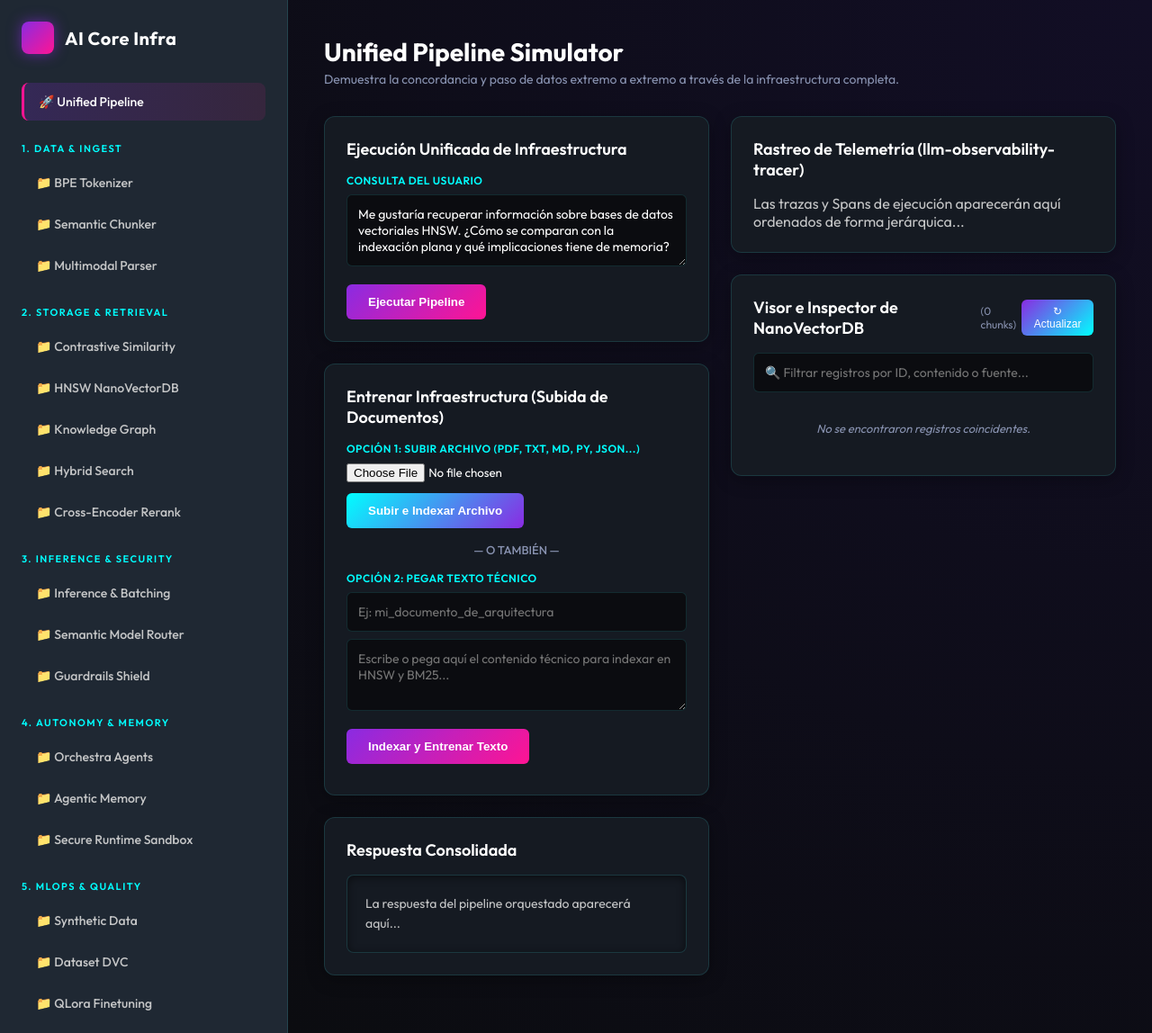
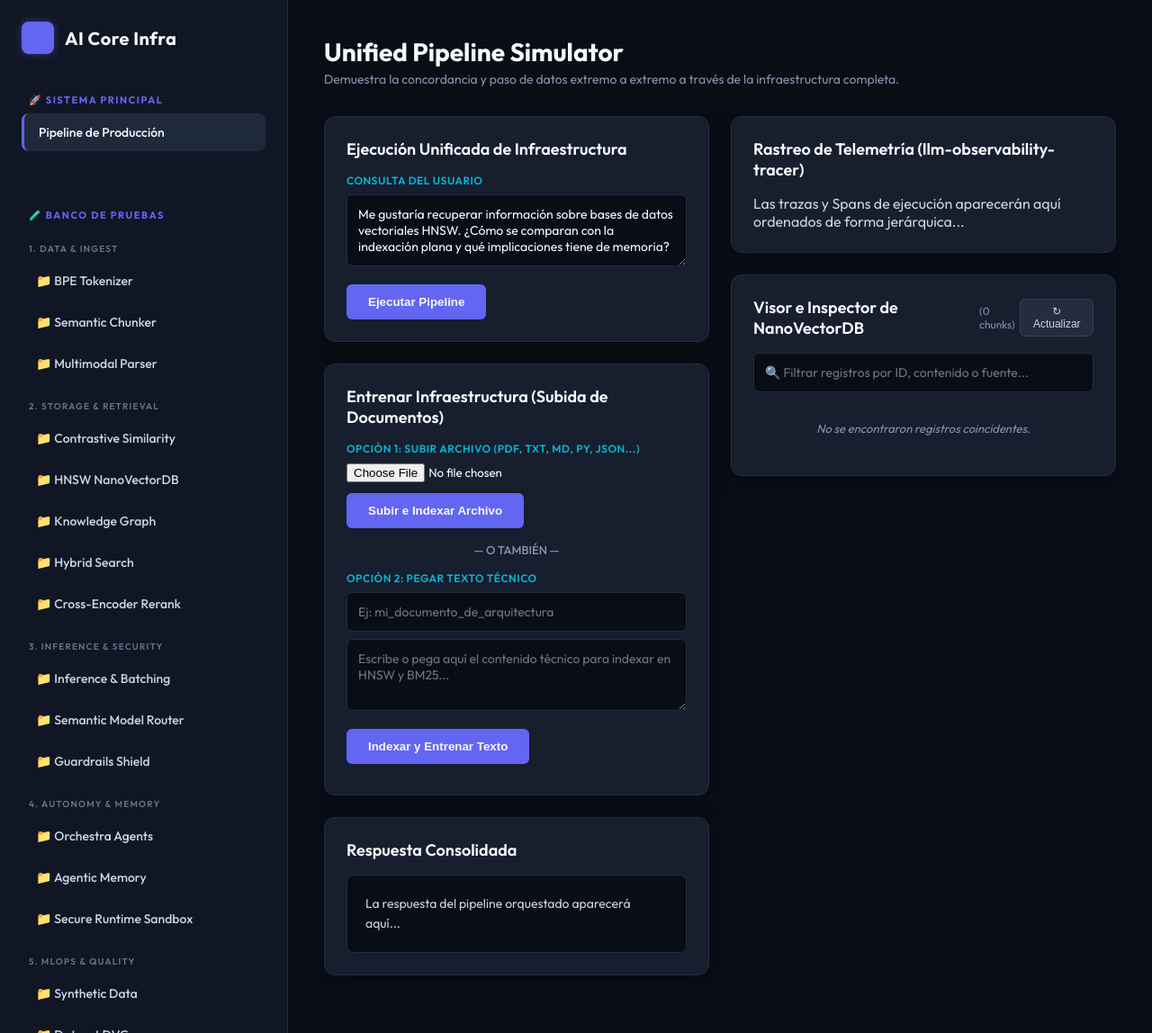
Before and after one commit to juanmmm21/ai-core-infra-hub, a FastAPI app: page / in a window 1280 px wide. Shown: the whole page at 90% size. Run offline with FastAPI, Linux system fonts and the light colour scheme; data that the repository does not hold is empty; parts of the project's set-up code (start-up, migrations or seed data) failed here and were passed over; some libraries are stand-ins or nearby versions.

Commit message:
style(hub): redisenar interfaz con tema oscuro sin degradados y estructurar separacion del pipeline vs banco de pruebas

```diff
--- a/templates/index.html
+++ b/templates/index.html
@@ -12,15 +12,15 @@
     <script src="https://d3js.org/d3.v7.min.js"></script>
     <style>
         :root {
-            --bg-color: #0b0c10;
-            --sidebar-color: #1f2833;
-            --accent-purple: #8a2be2;
-            --accent-pink: #ff1493;
-            --accent-cyan: #00ffff;
-            --text-primary: #c5c6c7;
-            --text-light: #ffffff;
-            --border-color: #45f3ff22;
-            --card-bg: #151a22;
+            --bg-color: #090d16;
+            --sidebar-color: #111625;
+            --accent-purple: #6366f1;
+            --accent-pink: #ec4899;
+            --accent-cyan: #06b6d4;
+            --text-primary: #cbd5e1;
+            --text-light: #f8fafc;
+            --border-color: #232d3f;
+            --card-bg: #171e2e;
         }
 
         * {
@@ -53,15 +53,15 @@
             display: flex;
             align-items: center;
             gap: 12px;
-            margin-bottom: 32px;
+            margin-bottom: 24px;
         }
 
         .logo-icon {
             width: 36px;
             height: 36px;
-            background: linear-gradient(135deg, var(--accent-purple), var(--accent-pink));
+            background-color: var(--accent-purple);
             border-radius: 8px;
-            box-shadow: 0 0 15px rgba(138, 43, 226, 0.6);
+            box-shadow: 0 0 10px rgba(99, 102, 241, 0.4);
         }
 
         .logo-title {
@@ -71,13 +71,29 @@
             letter-spacing: 0.5px;
         }
 
+        .sidebar-section-title {
+            font-size: 11px;
+            font-weight: 700;
+            color: var(--accent-purple);
+            text-transform: uppercase;
+            letter-spacing: 1.5px;
+            margin: 20px 0 8px 0;
+            padding-left: 8px;
+        }
+
+        .sidebar-divider {
+            height: 1px;
+            background-color: var(--border-color);
+            margin: 20px 0;
+        }
+
         .category-title {
-            font-size: 11px;
+            font-size: 10px;
             font-weight: 600;
             text-transform: uppercase;
-            letter-spacing: 1.5px;
-            color: var(--accent-cyan);
-            margin: 20px 0 10px 0;
+            letter-spacing: 1.2px;
+            color: #64748b;
+            margin: 16px 0 8px 8px;
         }
 
         .nav-item {
@@ -100,8 +116,8 @@
         }
 
         .nav-item.active {
-            background: linear-gradient(90deg, rgba(138, 43, 226, 0.2), rgba(255, 20, 147, 0.1));
-            border-left: 3px solid var(--accent-pink);
+            background-color: #1e293b;
+            border-left: 3px solid var(--accent-purple);
             color: var(--text-light);
         }
 
@@ -111,7 +127,7 @@
             display: flex;
             flex-direction: column;
             overflow-y: auto;
-            background: radial-gradient(circle at top right, #120e25, #0b0c10);
+            background-color: var(--bg-color);
             padding: 40px;
         }
 
@@ -187,7 +203,7 @@
 
         input[type="text"], textarea, select {
             width: 100%;
-            background-color: #0b0c10;
+            background-color: var(--bg-color);
             border: 1px solid var(--border-color);
             border-radius: 6px;
             color: var(--text-light);
@@ -208,42 +224,63 @@
         }
 
         .btn {
-            background: linear-gradient(135deg, var(--accent-purple), var(--accent-pink));
+            background-color: var(--accent-purple);
             color: var(--text-light);
             border: none;
             border-radius: 6px;
             padding: 12px 24px;
             font-weight: 600;
             cursor: pointer;
-            transition: opacity 0.2s, transform 0.1s;
+            transition: background-color 0.2s, transform 0.1s;
             display: inline-flex;
             align-items: center;
             gap: 8px;
         }
 
         .btn:hover {
-            opacity: 0.9;
+            background-color: #4f46e5;
         }
 
         .btn:active {
             transform: scale(0.98);
         }
 
+        .btn-secondary {
+            background-color: var(--border-color);
+            color: var(--text-primary);
+            border: 1px solid #374151;
+            padding: 6px 12px;
+            font-size: 12px;
+            font-weight: 500;
+            height: auto;
+            border-radius: 6px;
+            cursor: pointer;
+            transition: background-color 0.2s;
+            display: inline-flex;
+            align-items: center;
+            gap: 6px;
+        }
+
+        .btn-secondary:hover {
+            background-color: #374151;
+            color: var(--text-light);
+        }
+
         .output-box {
-            background-color: #0b0c10;
-            border: 1px solid #1f2833;
+            background-color: var(--bg-color);
+            border: 1px solid var(--border-color);
             border-radius: 6px;
             padding: 16px;
             font-family: 'JetBrains Mono', monospace;
             font-size: 13px;
-            color: #00ff66;
+            color: #10b981;
             overflow-x: auto;
             white-space: pre-wrap;
             max-height: 300px;
         }
 
         .response-premium {
-            background-color: #151a22;
+            background-color: var(--bg-color);
             border: 1px solid var(--border-color);
             border-radius: 8px;
             padding: 20px;
@@ -253,12 +290,11 @@
             overflow-y: auto;
             line-height: 1.6;
             max-height: 480px;
-            box-shadow: inset 0 2px 10px rgba(0,0,0,0.5);
         }
 
         .inspect-item {
-            background-color: #0b0c10;
-            border: 1px solid #1f2833;
+            background-color: var(--bg-color);
+            border: 1px solid var(--border-color);
             border-radius: 8px;
             padding: 12px;
             margin-bottom: 8px;
@@ -268,14 +304,14 @@
 
         .inspect-item:hover {
             border-color: var(--accent-purple);
-            box-shadow: 0 0 10px rgba(138, 43, 226, 0.2);
+            box-shadow: 0 0 10px rgba(99, 102, 241, 0.2);
         }
 
         /* SVG Graph Canvas */
         .graph-container {
             width: 100%;
             height: 250px;
-            background-color: #0b0c10;
+            background-color: var(--bg-color);
             border-radius: 6px;
             border: 1px solid var(--border-color);
             position: relative;
@@ -299,7 +335,7 @@
 
         .telemetry-meta {
             font-size: 12px;
-            color: #8892b0;
+            color: #64748b;
         }
     </style>
 </head>
@@ -312,7 +348,12 @@
             <div class="logo-title">AI Core Infra</div>
         </div>
 
-        <div class="nav-item active" onclick="switchTab('tab-unified')">🚀 Unified Pipeline</div>
+        <div class="sidebar-section-title">🚀 Sistema Principal</div>
+        <div class="nav-item active" onclick="switchTab('tab-unified')">Pipeline de Producción</div>
+
+        <div class="sidebar-divider"></div>
+
+        <div class="sidebar-section-title">🧪 Banco de Pruebas</div>
 
         <div class="category-title">1. Data & Ingest</div>
         <div class="nav-item" onclick="switchTab('tab-bpe')">📁 BPE Tokenizer</div>
@@ -370,7 +411,7 @@
                         <div class="input-group">
                             <label class="input-label">Opción 1: Subir Archivo (PDF, TXT, MD, PY, JSON...)</label>
                             <input type="file" id="doc-file-input" style="width: 100%; color: var(--text-light); margin-bottom: 12px; font-family: inherit;">
-                            <button class="btn" onclick="uploadFileForTraining()" style="background: linear-gradient(135deg, var(--accent-cyan), var(--accent-purple));">Subir e Indexar Archivo</button>
+                            <button class="btn" onclick="uploadFileForTraining()">Subir e Indexar Archivo</button>
                         </div>
                         <div style="text-align: center; margin: 16px 0; color: #8892b0; font-size: 13px; font-weight: 500;">— O TAMBIÉN —</div>
                         <div class="input-group">
@@ -402,7 +443,7 @@
                                 <span>Visor e Inspector de NanoVectorDB</span>
                                 <span id="db-inspect-count" style="font-size: 12px; color: #8892b0; font-weight: 400;">(0 chunks)</span>
                             </div>
-                            <button class="btn" onclick="loadVectorDbRecords()" style="padding: 6px 12px; font-size: 12px; background: linear-gradient(135deg, var(--accent-purple), var(--accent-cyan)); font-weight: 500; height: auto;">↻ Actualizar</button>
+                            <button class="btn btn-secondary" onclick="loadVectorDbRecords()">↻ Actualizar</button>
                         </div>
                         <div class="input-group" style="margin-top: 12px; margin-bottom: 12px;">
                             <input type="text" id="db-inspect-filter" placeholder="🔍 Filtrar registros por ID, contenido o fuente..." oninput="filterInspectRecords()">
@@ -1207,8 +1248,8 @@ print("Listado de archivos:", os.listdir("."))</textarea>
                     </div>
                 `;
             } else {
-                const modelBadge = `<span style="background: linear-gradient(135deg, var(--accent-purple), var(--accent-cyan)); color: #fff; padding: 4px 10px; border-radius: 12px; font-size: 11px; font-weight: 600; margin-right: 8px;">${res.model}</span>`;
-                const costBadge = `<span style="background: linear-gradient(135deg, var(--accent-pink), #ff5e62); color: #fff; padding: 4px 10px; border-radius: 12px; font-size: 11px; font-weight: 600;">Costo Estimado: $${res.cost}</span>`;
+                const modelBadge = `<span style="background-color: #1e1b4b; color: #a5b4fc; border: 1px solid #4338ca; padding: 4px 10px; border-radius: 12px; font-size: 11px; font-weight: 600; margin-right: 8px;">${res.model}</span>`;
+                const costBadge = `<span style="background-color: #4c0519; color: #fda4af; border: 1px solid #be123c; padding: 4px 10px; border-radius: 12px; font-size: 11px; font-weight: 600;">Costo Estimado: $${res.cost}</span>`;
 
                 const formattedHtml = formatMarkdownToHtml(res.response);
 
```
